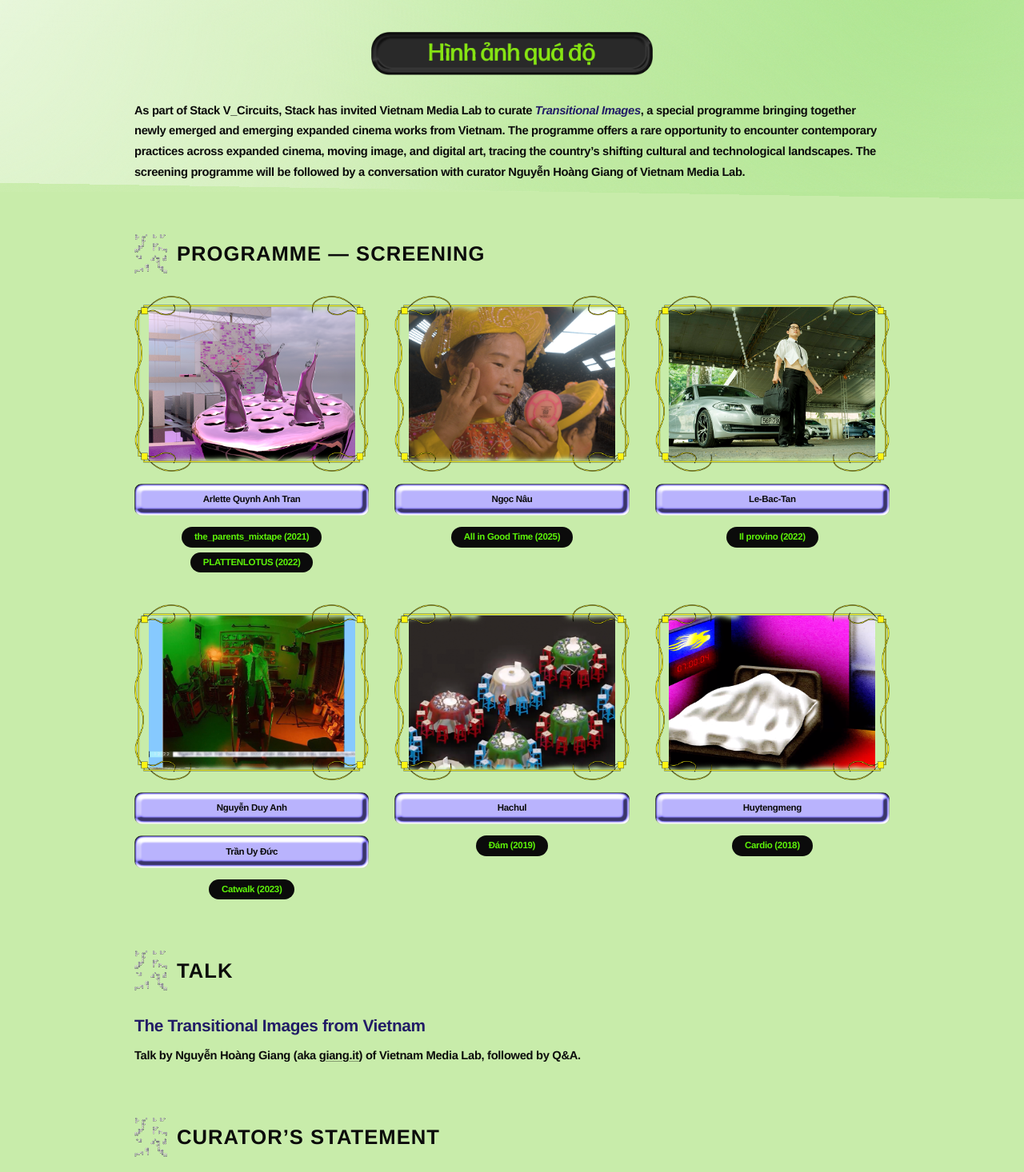
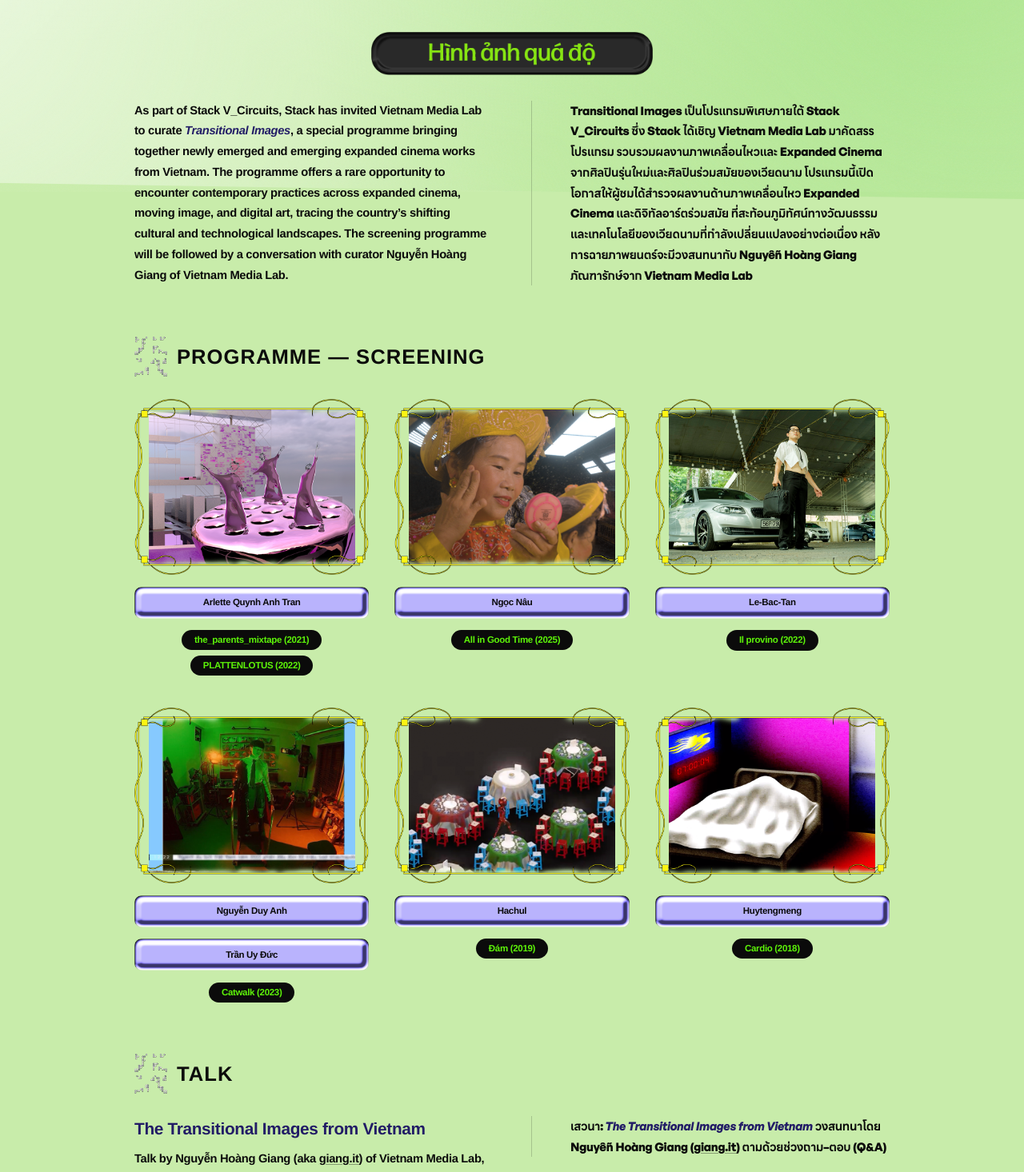
Before and after one commit to dodadoa/stack-website, a Next.js app: page /vml2026 in a window 1280 px wide. Shown: the part 760-2226 px from the top of the page at 80% size. Built offline with nearby package versions, Linux system fonts and the light colour scheme; no server answers.

Commit message:
update word

```diff
--- a/app/vml2026/page.tsx
+++ b/app/vml2026/page.tsx
@@ -19,6 +19,7 @@
 const L = "/vmlAssets/Logo";
 const VML_INSTAGRAM = "https://www.instagram.com/vietnam__media__lab/";
 const GIANG_INSTAGRAM = "https://www.instagram.com/giang.it/";
+const PHBATCH_INSTAGRAM = "https://www.instagram.com/phbatch/";
 
 function FramedArtwork({ src, alt }: { src: string; alt: string }) {
   return (
@@ -99,6 +100,8 @@
           src={`${V}/Hinh_anh_qua_do.png`}
           alt="Hình ảnh quá độ"
         />
+        <div className="vml-intro-columns">
+          <div className="vml-intro-col">
             <p className="vml-body">
               As part of Stack V_Circuits, Stack has invited Vietnam Media Lab to
               curate <em>Transitional Images</em>, a special programme bringing
@@ -109,6 +112,25 @@
               technological landscapes. The screening programme will be followed by
               a conversation with curator Nguyễn Hoàng Giang of Vietnam Media Lab.
             </p>
+          </div>
+
+          <div className="vml-intro-col vml-thai">
+            <div className="vml-body vml-statement-body">
+              <p>
+                Transitional Images เป็นโปรแกรมพิเศษภายใต้ Stack V_Circuits ซึ่ง
+                Stack ได้เชิญ Vietnam Media Lab มาคัดสรรโปรแกรม
+                รวบรวมผลงานภาพเคลื่อนไหวและ Expanded Cinema
+                จากศิลปินรุ่นใหม่และศิลปินร่วมสมัยของเวียดนาม
+                โปรแกรมนี้เปิดโอกาสให้ผู้ชมได้สำรวจผลงานด้านภาพเคลื่อนไหว Expanded
+                Cinema และดิจิทัลอาร์ตร่วมสมัย
+                ที่สะท้อนภูมิทัศน์ทางวัฒนธรรมและเทคโนโลยีของเวียดนามที่กำลังเปลี่ยนแปลงอย่างต่อเนื่อง
+                หลังการฉายภาพยนตร์จะมีวงสนทนากับ Nguyễn Hoàng Giang{" "}
+                <span className="vml-thai-word">ภัณฑารักษ์</span>จาก
+                Vietnam Media Lab
+              </p>
+            </div>
+          </div>
+        </div>
       </section>
 
       {/* Programme */}
@@ -152,6 +174,8 @@
           Talk
         </h2>
         <div className="vml-talk">
+          <div className="vml-intro-columns">
+            <div className="vml-intro-col">
               <p className="vml-talk-title">The Transitional Images from Vietnam</p>
               <p className="vml-body">
                 Talk by Nguyễn Hoàng Giang (aka{" "}
@@ -165,6 +189,23 @@
                 </a>
                 ) of Vietnam Media Lab, followed by Q&amp;A.
               </p>
+            </div>
+            <div className="vml-intro-col vml-thai">
+              <p className="vml-body">
+                เสวนา: <em>The Transitional Images from Vietnam</em> วงสนทนาโดย
+                Nguyễn Hoàng Giang (
+                <a
+                  href={GIANG_INSTAGRAM}
+                  target="_blank"
+                  rel="noopener noreferrer"
+                  className="vml-text-link"
+                >
+                  giang.it
+                </a>
+                ) ตามด้วยช่วงถาม–ตอบ (Q&amp;A)
+              </p>
+            </div>
+          </div>
         </div>
       </section>
 
@@ -238,51 +279,16 @@
             (Vietnam Media Lab)
           </p>
           <p>
-            <span>Graphic Design</span> Trần Phương Bách (Vietnam Media Lab)
-          </p>
-        </div>
-      </section>
-
-      {/* Thai */}
-      <section className="vml-section vml-thai">
-        <h2 className="vml-heading">
-          <img src={`${V}/circle_visual.png`} alt="" aria-hidden />
-          ภาษาไทย
-        </h2>
-        <div className="vml-body vml-statement-body">
-          <p className="vml-talk-title">
-            Stack V_Circuits — Vietnam Media Show: Transitional Images
-          </p>
-          <p>
-            วันศุกร์ที่ 7 สิงหาคม 2026 เวลา 18:30–21:30 น. — หอประชุมเกอเธ่
-          </p>
-          <p>
-            Transitional Images เป็นโปรแกรมพิเศษภายใต้ Stack V_Circuits ซึ่ง
-            Stack ได้เชิญ Vietnam Media Lab มาคัดสรรโปรแกรม
-            รวบรวมผลงานภาพเคลื่อนไหวและ Expanded Cinema
-            จากศิลปินรุ่นใหม่และศิลปินร่วมสมัยของเวียดนาม
-            โปรแกรมนี้เปิดโอกาสให้ผู้ชมได้สำรวจผลงานด้านภาพเคลื่อนไหว Expanded
-            Cinema และดิจิทัลอาร์ตร่วมสมัย
-            ที่สะท้อนภูมิทัศน์ทางวัฒนธรรมและเทคโนโลยีของเวียดนามที่กำลังเปลี่ยนแปลงอย่างต่อเนื่อง
-            หลังการฉายภาพยนตร์จะมีวงสนทนากับ Nguyễn Hoàng Giang ภัณฑารักษ์จาก
-            Vietnam Media Lab
-          </p>
-          <p>
-            เสวนา: <em>The Transitional Images from Vietnam</em> วงสนทนาโดย
-            Nguyễn Hoàng Giang (
+            <span>Graphic Design</span>{" "}
             <a
-              href={GIANG_INSTAGRAM}
+              href={PHBATCH_INSTAGRAM}
               target="_blank"
               rel="noopener noreferrer"
               className="vml-text-link"
             >
-              giang.it
-            </a>
-            ) ตามด้วยช่วงถาม–ตอบ (Q&amp;A)
-          </p>
-          <p>
-            Stack V_Circuits จัดโดย Stack ร่วมกับ Goethe-Institut Thailand
-            และได้รับการสนับสนุนจาก หอภาพยนตร์ (องค์การมหาชน)
+              Trần Phương Bách
+            </a>{" "}
+            (Vietnam Media Lab)
           </p>
         </div>
       </section>
--- a/app/vml2026/vml.css
+++ b/app/vml2026/vml.css
@@ -218,6 +218,17 @@
   display: block;
 }
 
+.vml-intro-columns {
+  display: grid;
+  grid-template-columns: 1fr;
+  gap: 2.5rem;
+  align-items: start;
+}
+
+.vml-intro-col {
+  min-width: 0;
+}
+
 .vml-body {
   font-size: 0.92rem;
   line-height: 1.75;
@@ -401,6 +412,24 @@
   padding-top: 3rem;
 }
 
+.vml-intro-columns .vml-thai {
+  border-top: none;
+  margin-top: 0;
+  padding-top: 0;
+}
+
+@media (min-width: 768px) {
+  .vml-intro-columns {
+    grid-template-columns: 1fr 1fr;
+    gap: 0 3rem;
+  }
+
+  .vml-intro-columns .vml-intro-col + .vml-intro-col {
+    border-left: 1px solid rgba(11, 11, 11, 0.18);
+    padding-left: 3rem;
+  }
+}
+
 /* Thai typography follows the patch-note spec (LINE Seed Sans TH):
    body weight 700, headings/emphasis weight 800, tightened tracking. */
 .vml-thai,
@@ -419,6 +448,10 @@
   font-weight: 800;
   letter-spacing: -0.02em;
   text-transform: none;
+}
+
+.vml-thai-word {
+  white-space: nowrap;
 }
 
 /* Footer — light lavender band as in the banner */
```
Lines whose indentation alone changed are shown as unchanged.
